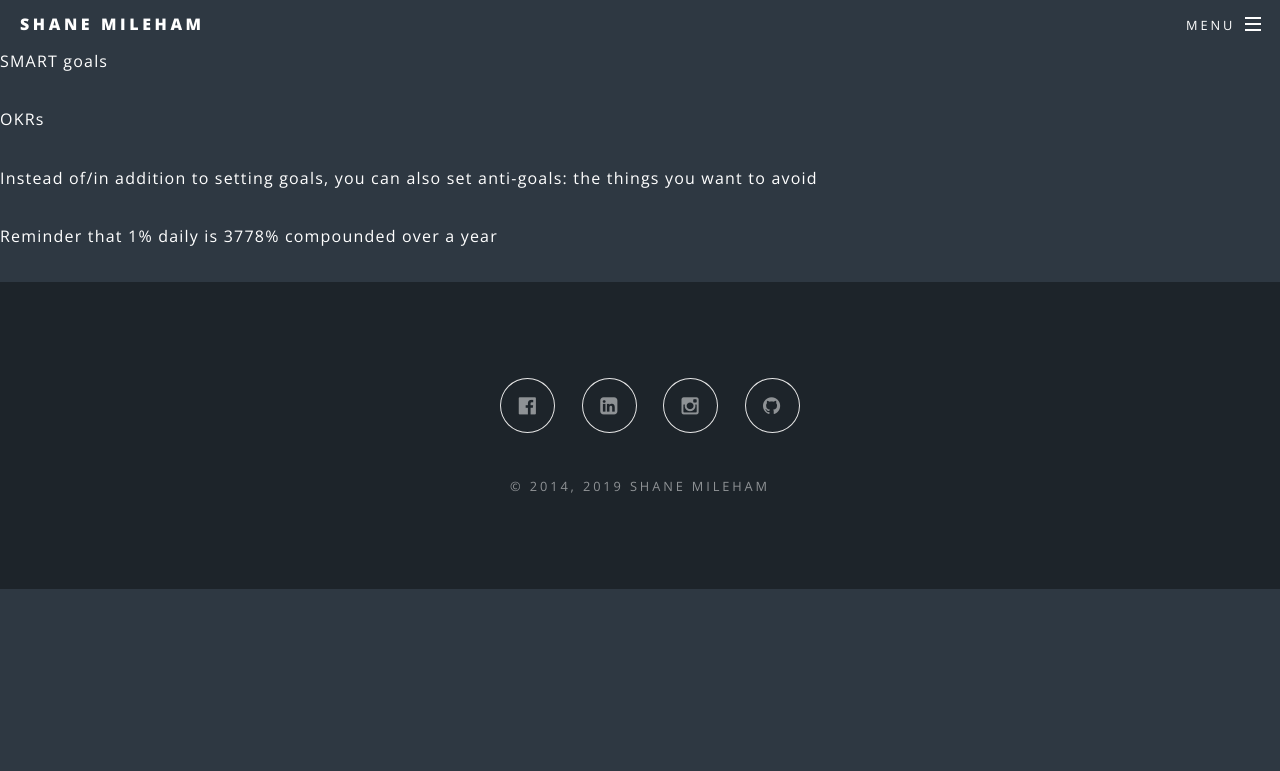
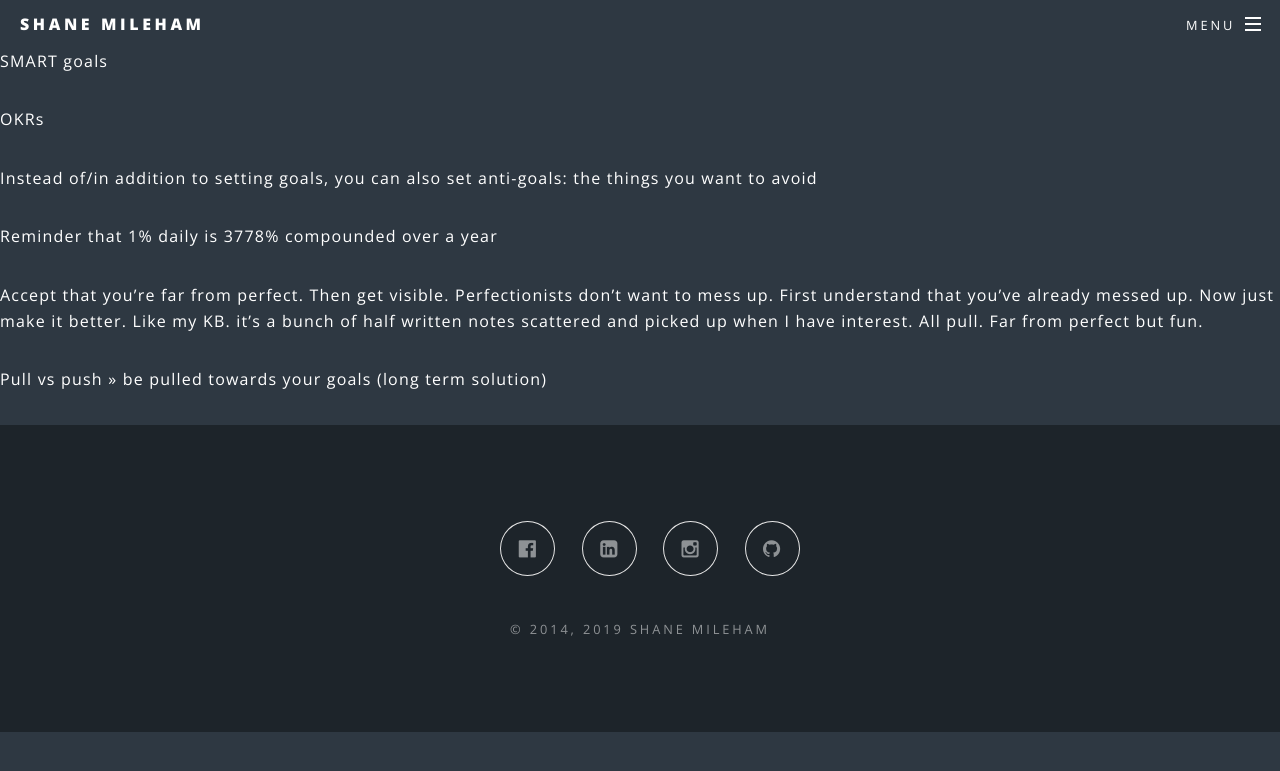
Before and after one commit to shanemileham/shanemileham.github.io, a Jekyll site: the page built from _kb/professional/strategy/goals.md, in a window 1280 px wide. Shown: the top 771 px of the page. Built offline with Jekyll 4.4.1, drawn with Linux system fonts in a browser that asks for light colours; comment, search, counter and statistics services are not loaded.

Commit message:
Goals add

```diff
--- a/_kb/professional/strategy/goals.md
+++ b/_kb/professional/strategy/goals.md
@@ -9,3 +9,8 @@ OKRs
 Instead of/in addition to setting goals, you can also set anti-goals: the things you want to avoid
 
 Reminder that 1% daily is 3778% compounded over a year
+
+
+Accept that you're far from perfect. Then get visible. Perfectionists don't want to mess up. First understand that you've already messed up. Now just make it better. Like my KB. it's a bunch of half written notes scattered and picked up when I have interest. All pull. Far from perfect but fun.
+
+Pull vs push >> be pulled towards your goals (long term solution)
```
